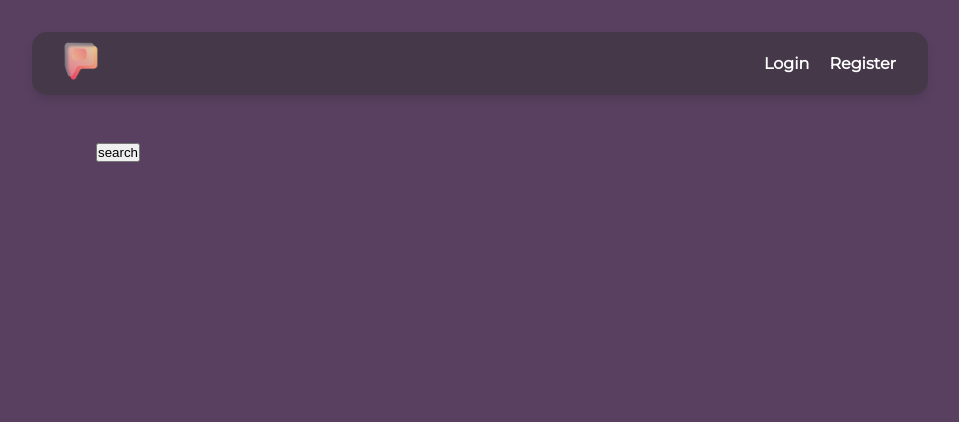
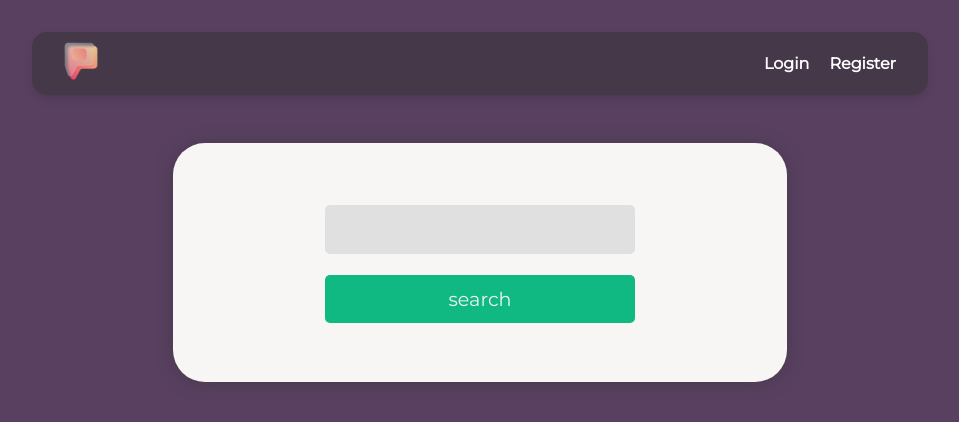
Before and after one commit to Softvvare/postado, a Django app: page /app/explore/ in a window 1280 px wide. Shown: the top 422 px of the page, without its empty margins (160-1119 px from the left). Run offline with Django 3.2, Linux system fonts and the light colour scheme; data that the repository does not hold is empty.

Commit message:
explore.html

```diff
--- a/templates/explore.html
+++ b/templates/explore.html
@@ -1,10 +1,16 @@
 {% extends "base.html" %} {% load static %}{% block content %}
 <div id="dimmer"></div>
 <div class="container">
-    <div class="tag-field-container">
-        <input type="submit" name="selected_tag" value="search">
+
+    <div class="form-container">
+        <form class="" role="form" method="post" id>
+            {% csrf_token %}
+            <input type="text">
+            <input type="submit" name="selected_tag" value="search">
+        </form>
 
     </div>
+
   <div class="feed">
     {% for post in posts %}
     <div class="post">
```
